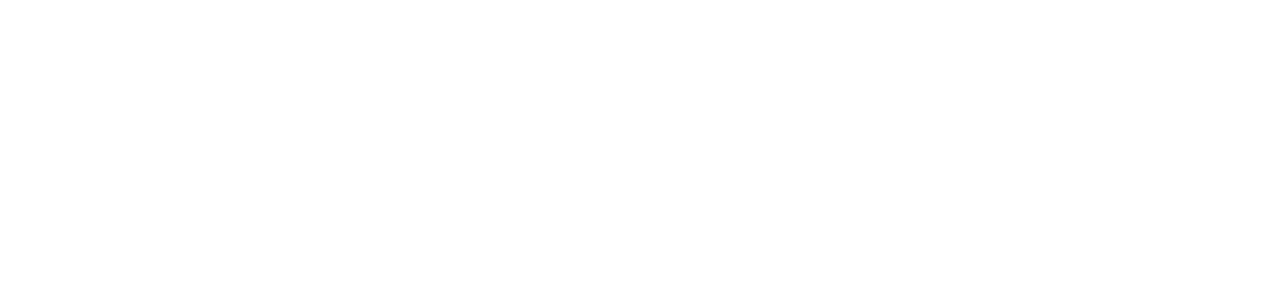
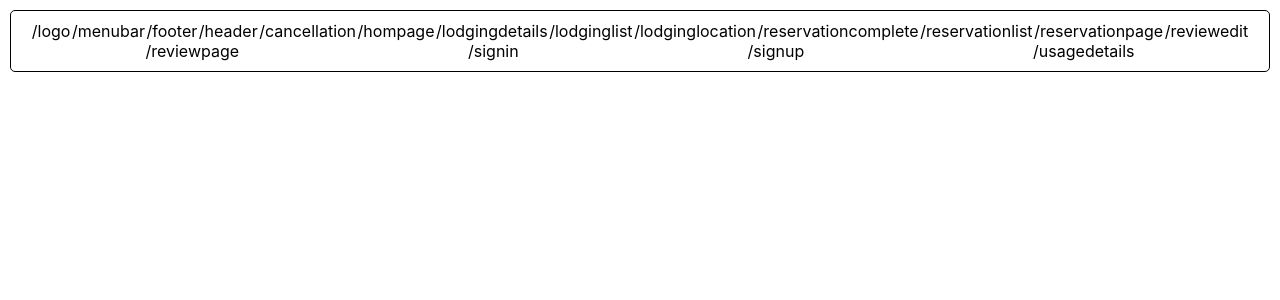
Before and after one commit to devgiants75/project-wabangb, a React (Create React App) app: page / in a window 1280 px wide. Before the commit this address had no page. Shown: the top 300 px of the page. Built offline with nearby package versions, Linux system fonts and the light colour scheme.

Commit message:
20240629 NavigationBar acs

```diff
--- a/src/App.tsx
+++ b/src/App.tsx
@@ -18,10 +18,12 @@
 import MenuBar from "./components/MenuBar";
 import Logo from "./components/Logo";
 import Header from "./components/Header";
+import NavigationBar from "./components/NavigationBar";
 
 export default function App() {
   return (
     <>
+      <NavigationBar />
       <Routes>
         <Route path="/logo" element={<Logo />} />
         <Route path="/menubar" element={<MenuBar />} />
```
